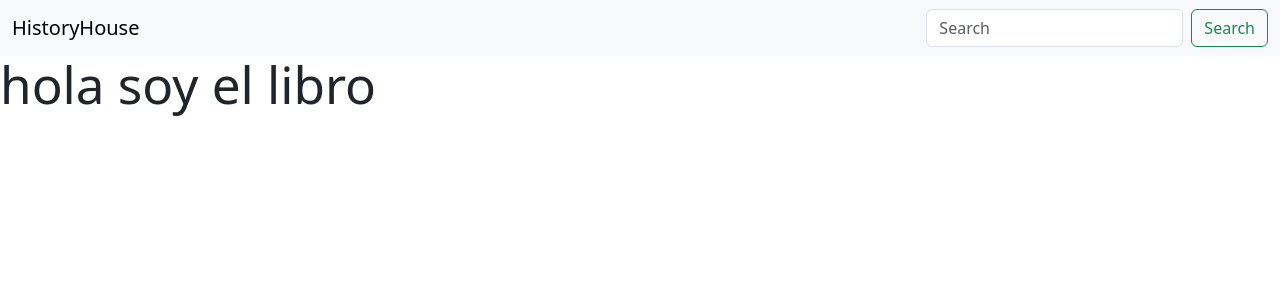
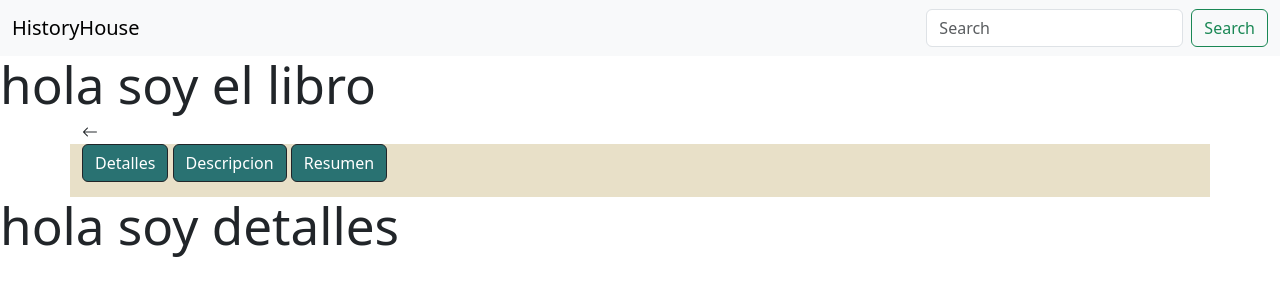
Before and after one commit to Becerra200404/HistoryHouse, a React (Vite) app in the folder front-historyhouse/: page /Libro in a window 1280 px wide. Shown: the top 300 px of the page. Built offline with nearby package versions, Linux system fonts and the light colour scheme.

Commit message:
eesqueleto de trabajo

```diff
--- a/front-historyhouse/index.html
+++ b/front-historyhouse/index.html
@@ -8,6 +8,7 @@
   <title>Vite + React</title>
   <link href="https://cdn.jsdelivr.net/npm/bootstrap@5.3.3/dist/css/bootstrap.min.css" rel="stylesheet"
     integrity="sha384-QWTKZyjpPEjISv5WaRU9OFeRpok6YctnYmDr5pNlyT2bRjXh0JMhjY6hW+ALEwIH" crossorigin="anonymous">
+    <link rel="stylesheet" href="https://cdn.jsdelivr.net/npm/bootstrap-icons@1.11.3/font/bootstrap-icons.min.css">
 </head>
 
 <body>
--- /dev/null
+++ b/front-historyhouse/src/componente/Descripcion.jsx
@@ -0,0 +1,12 @@
+
+
+const Descripcion = () => {
+  return (
+    <div>
+        <h1>hola  soy descripcion</h1>
+
+    </div>
+  )
+}
+
+export default Descripcion
--- /dev/null
+++ b/front-historyhouse/src/componente/Detalles.jsx
@@ -0,0 +1,12 @@
+
+
+const Detalles = () => {
+  return (
+    <div>
+        <h1>hola  soy detalles</h1>
+
+    </div>
+  )
+}
+
+export default Detalles
--- a/front-historyhouse/src/componente/Libro.jsx
+++ b/front-historyhouse/src/componente/Libro.jsx
@@ -1,11 +1,59 @@
+import { useState  } from "react"
+import Descripcion from "./Descripcion";
+import Detalles from "./Detalles";
+import Resumen from "./Resumen";
+import {useNavigate } from 'react-router-dom'
+
+const Libro = () => {
+  //detalles
+  // descripcion
+  // resumen
+  const navegacion = useNavigate();
+
+  const [cambio, setCambio] = useState('DETALLES')
+
+  const botones = () => {
+    if (cambio === 'DETALLES') {
+      return (
+        <Detalles />
+      );
+    } else {
+      if (cambio === 'DESCRIPCION') {
+        return (
+          <Descripcion />
+        );
+      } else {
+        return (
+          <Resumen />
+        );
+      }
+    }
+  }
 
 
-const Libro = () => {
   return (
-    <div>
+    <>
+      <div>
+
         <h1>hola  soy el libro </h1>
+        <div className="container" >
+          <div className='row'>
+            <i className="bi bi-arrow-left" id="otro" onClick={() => navegacion(-1)}></i>
+          </div>
+        </div>
+        <div className='container' style={{ backgroundColor: '#E8E0C8' }} >
+          <div className='row'>
+            <div className='col' style={{ marginBottom: '15px' }}>
+              <button type="button" className="btn btn-dark" style={{ backgroundColor: '#297272' }} onClick={() => setCambio('DETALLES')} >Detalles</button>{' '}
+              <button type="button" className="btn btn-dark" style={{ backgroundColor: '#297272' }} onClick={() => setCambio('DESCRIPCION')} >Descripcion</button>{' '}
+              <button type="button" className="btn btn-dark" style={{ backgroundColor: '#297272' }} onClick={() => setCambio('RESUMEN')} >Resumen</button>{' '}
+            </div>
+          </div>
+        </div>
 
-    </div>
+      </div>
+      {botones()}
+    </>
   )
 }
 
--- /dev/null
+++ b/front-historyhouse/src/componente/Resumen.jsx
@@ -0,0 +1,12 @@
+
+
+const Resumen = () => {
+  return (
+    <div>
+        <h1>hola  soy resumen</h1>
+
+    </div>
+  )
+}
+
+export default Resumen
--- a/front-historyhouse/src/inicio/Home.jsx
+++ b/front-historyhouse/src/inicio/Home.jsx
@@ -1,9 +1,11 @@
-
+import { Link } from "react-router-dom"
 
 const Home = () => {
   return (
     <div>
-        <h1>hola  soy home  </h1>
+
+
+        <Link className='menu-link' to="/Libro"><h1>ir  a los detalles</h1></Link>
 
     </div>
   )
```
